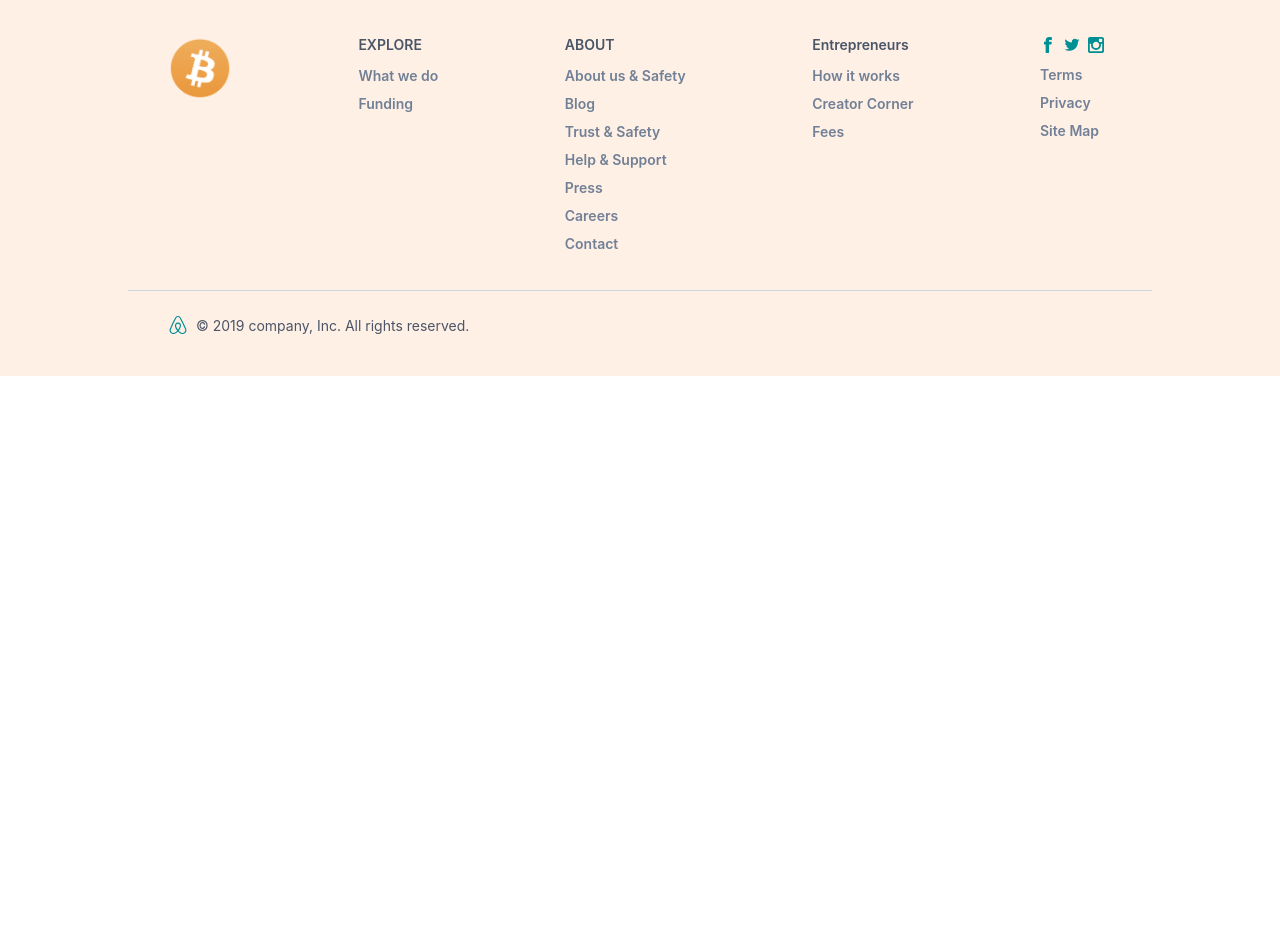
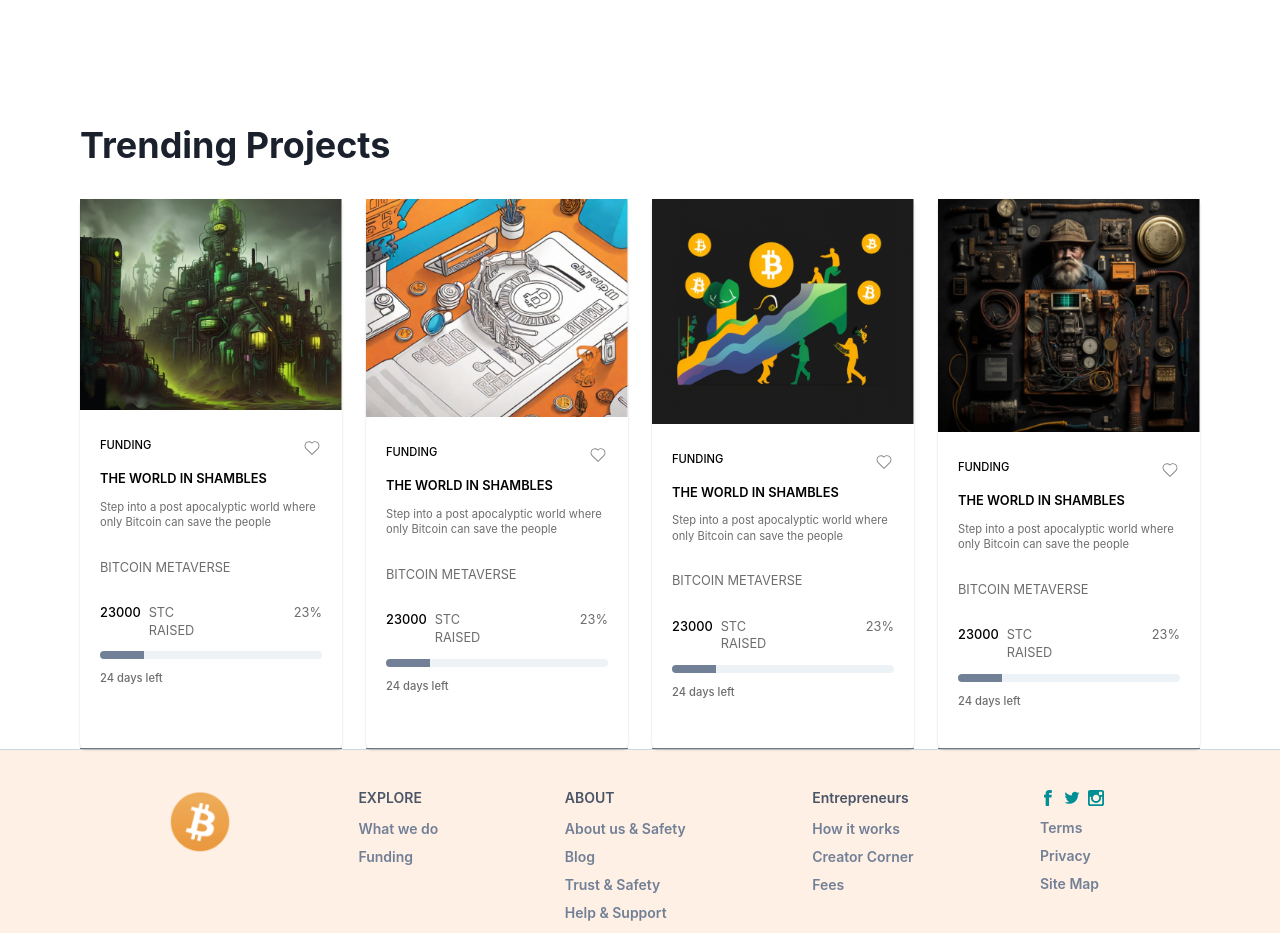
Before and after one commit to hanna-khan/InventOnBTC, a React (Vite) app: page / in a window 1280 px wide. Shown: the part 680-1613 px from the top of the page. Before the commit the page ends 1056 px from the top, so only its background shows below. Built offline with nearby package versions, Linux system fonts and the light colour scheme.

Commit message:
trending projects fix

```diff
--- /dev/null
+++ b/src/pages/home/TrendingProjects.tsx
@@ -0,0 +1,147 @@
+import React from 'react'
+import {
+    Heading,
+    Grid,
+    GridItem,
+    Text,
+    Image,
+    Card,
+    CardBody,
+    Stack,
+    CardFooter,
+    Divider,
+    Box,
+    Container,
+    useColorModeValue,
+    Progress,
+    Flex
+} from "@chakra-ui/react";
+import { CiHeart } from "react-icons/ci";
+import { data } from '../../utils/trendingProjectsData';
+const TrendingProjects = () => {
+    return (
+        <>
+            <Container
+                maxW='90vw'
+            >
+                <Box mt="8rem">
+                    <Heading as="h3" size="xl" fontWeight="bold" textAlign="left" mb={8} transform={"uppercase"}>
+                        Trending Projects
+                    </Heading>
+                    <Grid templateColumns="repeat(4, 1fr)" gap={6}>
+                        {data.map((item, index) => (
+                            <GridItem key={index}>
+                                <Card maxW="sm" minH="550px" height="auto">
+                                    <Image src={item.image} alt={item.title} />
+                                    <CardBody overflowY="auto" maxH="500px">
+                                        <Stack mt="2" spacing="3">
+                                            <Flex justifyContent={'space-between'}>
+                                                <Text
+                                                    fontSize="0.7rem"
+                                                    textAlign="left"
+                                                    lineHeight="1.375"
+                                                    fontWeight="500"
+                                                    textTransform={'uppercase'}
+                                                    maxW={{ base: "100%", md: "470px" }}
+                                                    color={useColorModeValue("#000", "gray.400")}
+                                                >
+                                                    {item.title}
+                                                </Text>
+                                                <CiHeart size={20} color='gray' />
+                                            </Flex>
+                                            <Text
+                                                fontSize="0.8rem"
+                                                textAlign="left"
+                                                lineHeight="1.375"
+                                                fontWeight="600"
+                                                textTransform={'uppercase'}
+                                                maxW={{ base: "100%", md: "470px" }}
+                                                color={useColorModeValue("#000", "gray.400")}
+                                            >
+                                                {item.subTitle}
+                                            </Text>
+                                            <Text
+                                                fontSize="0.7rem"
+                                                textAlign="left"
+                                                lineHeight="1.375"
+                                                fontWeight="400"
+                                                maxW={{ base: "100%", md: "470px" }}
+                                                mb={4}
+                                                color={useColorModeValue("#6d6d6e", "gray.400")}
+                                            >
+                                                {item.content}
+                                            </Text>
+                                            <Text
+                                                fontSize="0.8rem"
+                                                textAlign="left"
+                                                lineHeight="1.375"
+                                                fontWeight="400"
+                                                maxW={{ base: "100%", md: "470px" }}
+                                                mb={4}
+                                                textTransform={'uppercase'}
+                                                color={useColorModeValue("#6d6d6e", "gray.400")}
+                                            >
+                                                {item.subContent}
+                                            </Text>
+                                            <Flex gap={'2'}>
+                                                <Text
+                                                    fontSize="0.8rem"
+                                                    textAlign="left"
+                                                    lineHeight="1.375"
+                                                    fontWeight="500"
+                                                    maxW={{ base: "100%", md: "470px" }}
+                                                    textTransform={'uppercase'}
+                                                    color={useColorModeValue("#000", "gray.400")}
+                                                >
+                                                    {item.barRate}
+                                                </Text>
+
+                                                <Text
+                                                    fontSize="0.8rem"
+                                                    textAlign="left"
+                                                    lineHeight="1.375"
+                                                    fontWeight="400"
+                                                    maxW={{ base: "100%", md: "470px" }}
+                                                    textTransform={'uppercase'}
+                                                    mr={20}
+                                                    color={useColorModeValue("#6d6d6e", "gray.400")}
+                                                >
+                                                    {item.barTitle}
+                                                </Text>
+                                                <Text
+                                                    fontSize="0.8rem"
+                                                    textAlign="left"
+                                                    lineHeight="1.375"
+                                                    fontWeight="400"
+                                                    maxW={{ base: "100%", md: "470px" }}
+                                                    textTransform={'uppercase'}
+                                                    color={useColorModeValue("#6d6d6e", "gray.400")}
+                                                >
+                                                    {item.barPercent}
+                                                </Text>
+                                            </Flex>
+                                            <Progress colorScheme='gray' size='sm' value={20} rounded={'10px'} />
+                                            <Text
+                                                fontSize="0.7rem"
+                                                textAlign="left"
+                                                lineHeight="1.375"
+                                                fontWeight="500"
+                                                maxW={{ base: "100%", md: "470px" }}
+                                                color={useColorModeValue("#6d6d6e", "gray.400")}
+                                            >
+                                                {item.time}
+                                            </Text>
+                                        </Stack>
+                                    </CardBody>
+                                    <Divider />
+                                </Card>
+                            </GridItem>
+                        ))}
+                    </Grid>
+                </Box>
+            </Container>
+        </>
+    )
+}
+
+export default TrendingProjects
--- a/src/pages/home/index.jsx
+++ b/src/pages/home/index.jsx
@@ -1,6 +1,6 @@
+/* eslint-disable no-unused-vars */
 import * as React from "react";
 import {
-  Container,
   Heading,
   Stack,
   HStack,
@@ -10,14 +10,15 @@ import {
   Image,
   Skeleton,
   Box,
-  Link,
 } from "@chakra-ui/react";
 import HeroImage from "../../assets/images/hero_img.png";
 import Coin1 from "../../assets/images/coin_1.png";
 import Coin2 from "../../assets/images/coin_2.png";
+import TrendingProjects from "./TrendingProjects";
 
 const Home = () => {
   return (
+    <>
       <Stack
         direction={{ base: "column-reverse", md: "row" }}
         mt={{ base: 0, md: -1 }}
@@ -44,7 +45,8 @@ const Home = () => {
             mb={4}
             color={useColorModeValue("#6d6d6e", "gray.400")}
           >
-          Join the revolution and support groundbreaking Bitcoin based projects
+            Join the revolution and support groundbreaking Bitcoin based
+            projects
           </Text>
           <HStack spacing={3}>
             <Button
@@ -97,6 +99,8 @@ const Home = () => {
           />
         </Box>
       </Stack>
+      <TrendingProjects />
+    </>
   );
 };
 
--- /dev/null
+++ b/src/utils/trendingProjectsData.ts
@@ -0,0 +1,55 @@
+import image1 from '../assets/images/project_1.png';
+import image2 from '../assets/images/project_2.png';
+import image3 from '../assets/images/project_3.png';
+import image4 from '../assets/images/project_4.png';
+
+export const data = [
+  {
+    image: image1,
+    title: "Funding",
+    subTitle: "The world in shambles",
+    content:
+      "Step into a post apocalyptic world where only Bitcoin can save the people",
+    subContent: "Bitcoin Metaverse",
+    time: "24 days left",
+    barRate: "23000",
+    barTitle: "STC raised",
+    barPercent: "23%",
+  },
+  {
+    image: image2,
+    title: "Funding",
+    subTitle: "The world in shambles",
+    content:
+      "Step into a post apocalyptic world where only Bitcoin can save the people",
+    subContent: "Bitcoin Metaverse",
+    time: "24 days left",
+    barRate: "23000",
+    barTitle: "STC raised",
+    barPercent: "23%",
+  },
+  {
+    image: image3,
+    title: "Funding",
+    subTitle: "The world in shambles",
+    content:
+      "Step into a post apocalyptic world where only Bitcoin can save the people",
+    subContent: "Bitcoin Metaverse",
+    time: "24 days left",
+    barRate: "23000",
+    barTitle: "STC raised",
+    barPercent: "23%",
+  },
+  {
+    image: image4,
+    title: "Funding",
+    subTitle: "The world in shambles",
+    content:
+      "Step into a post apocalyptic world where only Bitcoin can save the people",
+    subContent: "Bitcoin Metaverse",
+    time: "24 days left",
+    barRate: "23000",
+    barTitle: "STC raised",
+    barPercent: "23%",
+  },
+];
```
Lines whose indentation alone changed are shown as unchanged.
